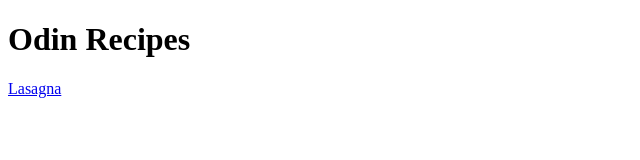
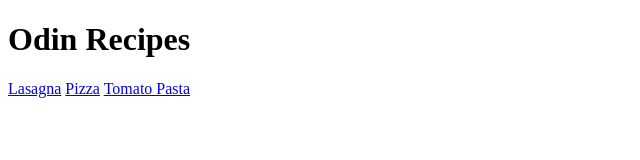
Before and after one commit to Boinias/Odin-Recipes, a plain HTML site: page index.html in a window 1280 px wide. Shown: the whole page, without its empty margins (0-640 px from the left). Drawn offline with Linux system fonts and the light colour scheme.

Commit message:
add ../index.html

```diff
--- a/index.html
+++ b/index.html
@@ -10,5 +10,7 @@
 <body>
     <h1>Odin Recipes</h1>
         <a href="recipes/lasagna.html">Lasagna</a>
+        <a href="recipes/pizza.html">Pizza</a>
+        <a href="recipes/tomato-pasta.html">Tomato Pasta</a>
 </body>
 </html>
```
